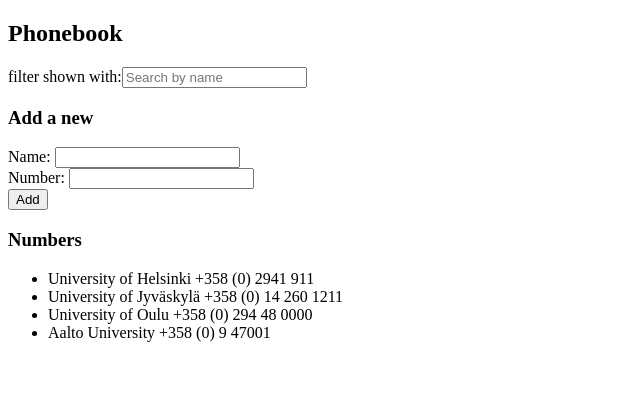
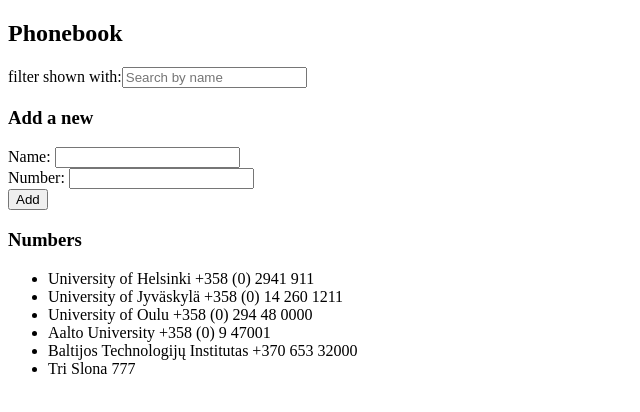
Before and after one commit to al2bovek/Full-Stack-open, a React (Vite) app in the folder part2/phonebook/: page / in a window 1280 px wide. Shown: the top 412 px of the page, without its empty margins (0-640 px from the left). Built offline with nearby package versions, Linux system fonts and the light colour scheme; data requests are answered from the project's data file.

Commit message:
are saved

```diff
--- a/part2/phonebook/db.json
+++ b/part2/phonebook/db.json
@@ -1,8 +1,34 @@
- {
-    "persons":[
-        { "name": "University of Helsinki", "phone": "+358 (0) 2941 911"},
-        { "name": "University of Jyväskylä", "phone": "+358 (0) 14 260 1211"},
-        { "name": "University of Oulu", "phone": "+358 (0) 294 48 0000"},
-        { "name": "Aalto University", "phone": "+358 (0) 9 47001"}
-    ]
- }
+{
+  "persons": [
+    {
+      "name": "University of Helsinki",
+      "phone": "+358 (0) 2941 911",
+      "id": "bc5b"
+    },
+    {
+      "name": "University of Jyväskylä",
+      "phone": "+358 (0) 14 260 1211",
+      "id": "7131"
+    },
+    {
+      "name": "University of Oulu",
+      "phone": "+358 (0) 294 48 0000",
+      "id": "667f"
+    },
+    {
+      "name": "Aalto University",
+      "phone": "+358 (0) 9 47001",
+      "id": "42da"
+    },
+    {
+      "id": "aee6",
+      "name": "Baltijos Technologijų Institutas ",
+      "phone": "+370 653 32000"
+    },
+    {
+      "id": "be76",
+      "name": "Tri Slona",
+      "phone": "777"
+    }
+  ]
+}
--- a/part2/phonebook/src/App.jsx
+++ b/part2/phonebook/src/App.jsx
@@ -31,15 +31,33 @@
     event.preventDefault();
     if (!newName || !newPhone) {
       alert("Name or phone number field is empty.");
+      return;
     } else if (persons.some(person => person.name === newName)) {
       alert(`${newName} is already in the phonebook.`);
+      return;
     } else if (persons.some(person => person.phone === newPhone)) {
       alert(`Phone number ${newPhone} is already in the phonebook.`);
+      return;
     } else {
-      setPersons([...persons, { name: newName, phone: newPhone }]);
-      setNewName('');
-      setNewPhone('');
+      // setPersons([...persons, { name: newName, phone: newPhone }]);
+      // setNewName('');
+      // setNewPhone('');
     }
+
+
+    const newPerson = { name: newName, phone: newPhone };
+    console.log("Adding:", newPerson);
+
+    axios.post('http://localhost:3001/persons', newPerson)
+      .then(response => {
+        setPersons([...persons, response.data]); // Update state with backend response
+        setNewName('');
+        setNewPhone('');
+      })
+      .catch(error => {
+        console.error("Error adding person:", error);
+        alert("Failed to add person. Please try again.");
+      });
   };
 
   const handleNewNameAdd = event => {
```
